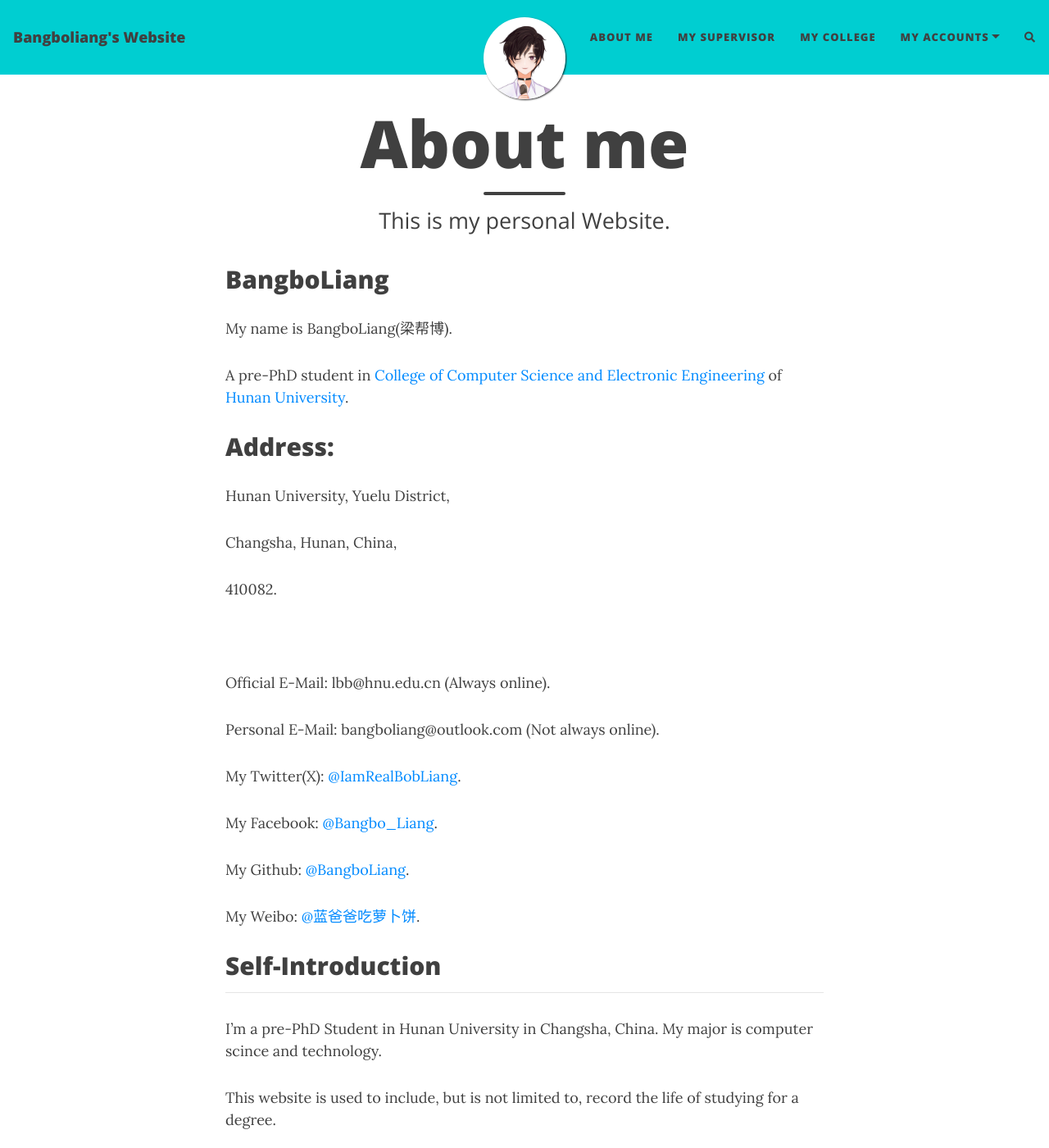
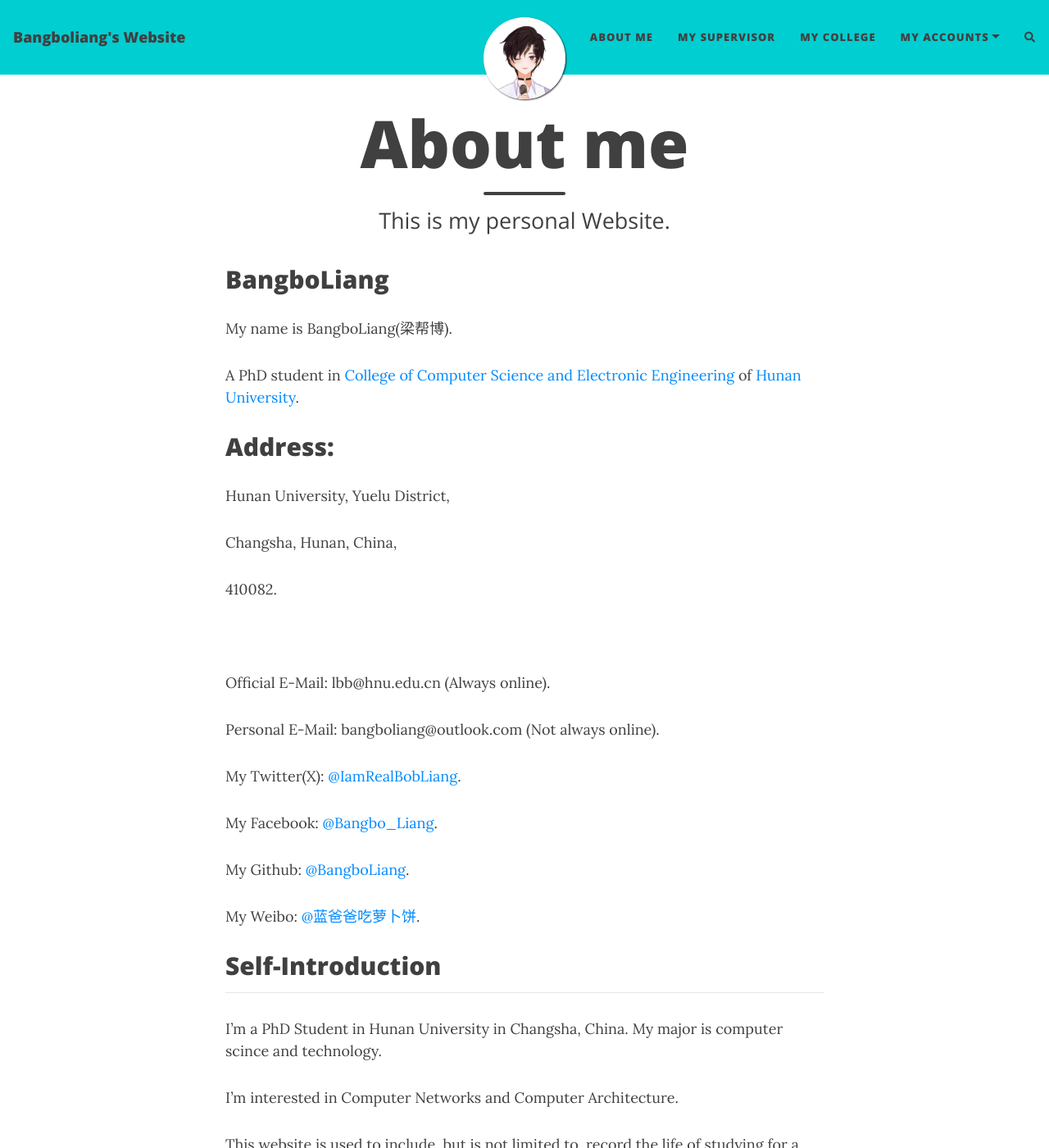
Before and after one commit to BangboLiang/BangboLiang.github.io, a Jekyll site: the page built from aboutme.md, in a window 1280 px wide and 1400 px high. Shown: the whole window at 82% size. Built offline with Jekyll 4.4.1, drawn with Linux system fonts in a browser that asks for light colours; nearby versions of some CDN libraries; comment, search, counter and statistics services are not loaded.

```diff
--- a/_config.yml
+++ b/_config.yml
@@ -24,6 +24,7 @@ navbar-links:
   My Supervisor: "https://grzy.hnu.edu.cn/site/index/chenguo"
   My College: "http://csee.hnu.edu.cn/"
   My Accounts:
+    - Github: "https://github.com/BangboLiang"
     - Twitter(X): "https://twitter.com/IamRealBobLiang"
     - Facebook: "https://www.facebook.com/profile.php?id=100083663814660"
     - Instagram: "https://www.instagram.com/thisislbb/"
@@ -192,7 +193,7 @@ footer-hover-col: "#0085A1"
 ####################
 
 # To use Disqus comments, sign up to https://disqus.com and fill in your Disqus shortname (NOT the userid)
-disqus: bangboliang
+# disqus: bangboliang
 
 # To use Facebook Comments, create a Facebook app and fill in the Facebook App ID
 #fb_comment_id: 100083663814660
--- a/aboutme.md
+++ b/aboutme.md
@@ -8,7 +8,7 @@ subtitle: This is my personal Website.
 
 My name is BangboLiang(梁帮博).
 
-A pre-PhD student in [College of Computer Science and Electronic Engineering](http://csee.hnu.edu.cn/) of [Hunan  University](http://www.hnu.edu.cn/).
+A PhD student in [College of Computer Science and Electronic Engineering](http://csee.hnu.edu.cn/) of [Hunan  University](http://www.hnu.edu.cn/).
 ## Address:
 
 Hunan University, Yuelu District,
@@ -35,6 +35,8 @@ My Weibo: [@蓝爸爸吃萝卜饼](https://weibo.com/u/6385610743).
 
 ***
 
-I'm a pre-PhD Student in Hunan University in Changsha, China. My major is computer scince and technology.
+I'm a PhD Student in Hunan University in Changsha, China. My major is computer scince and technology.
+
+I'm interested in Computer Networks and Computer Architecture.
 
 This website is used to include, but is not limited to, record the life of studying for a degree.
```
Also changed, not shown: _posts/2024-7-2-Added-New-Comment-Function!.md (deleted, +0 -13 lines), _posts/2024-9-30-A-Lightweight,-Extremely-Short-Interval-RDMA-Performance-Testing-Tool.md (added, +53 -0 lines).
